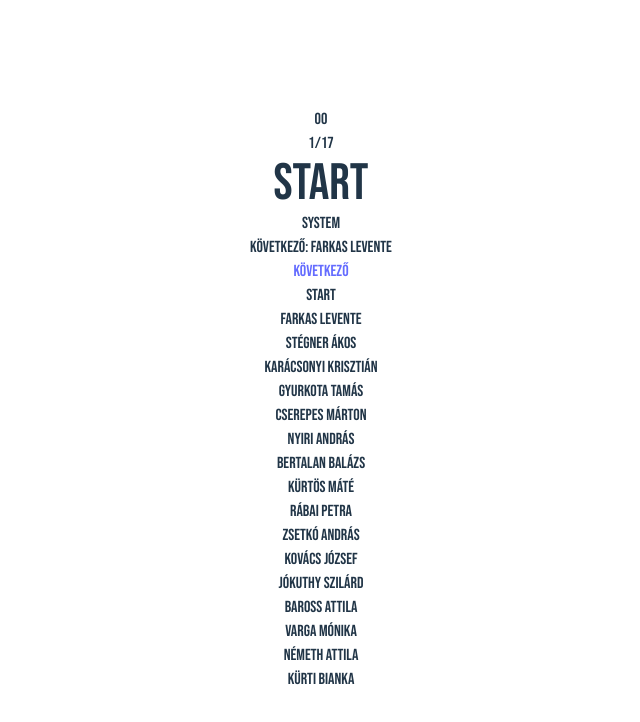
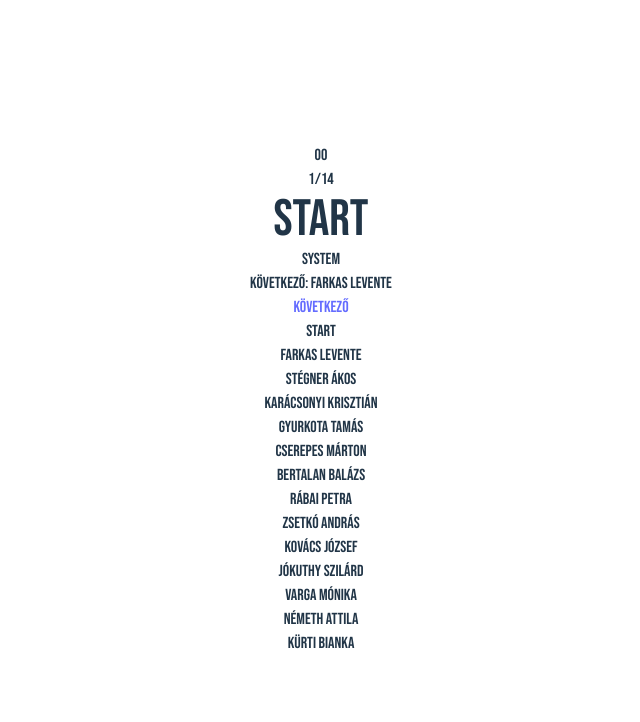
Before and after one commit to Sokamoka/su-order-of-people, a Vue app: page / in a window 1280 px wide. Shown: the top 722 px of the page, without its empty margins (319-959 px from the left). Built offline with nearby package versions, Linux system fonts and the light colour scheme.

Commit message:
Update names

```diff
--- a/src/constants.js
+++ b/src/constants.js
@@ -26,17 +26,13 @@ export const NAMES = [
     stack: "Backend",
   },
   {
-    name: "Nyiri András",
-    stack: "Backend",
-  },
-  {
     name: "Bertalan Balázs",
     stack: "Backend",
   },
-  {
-    name: "Kürtös Máté",
-    stack: "Backend",
-  },
+  // {
+  //   name: "Kürtös Máté",
+  //   stack: "Backend",
+  // },
   {
     name: "Rábai Petra",
     stack: "Autmation Tester",
@@ -54,10 +50,6 @@ export const NAMES = [
     stack: "Web QA",
   },
   {
-    name: "Baross Attila",
-    stack: "Web QA",
-  },
-  {
     name: "Varga Mónika",
     stack: "Web QA",
   },
```
